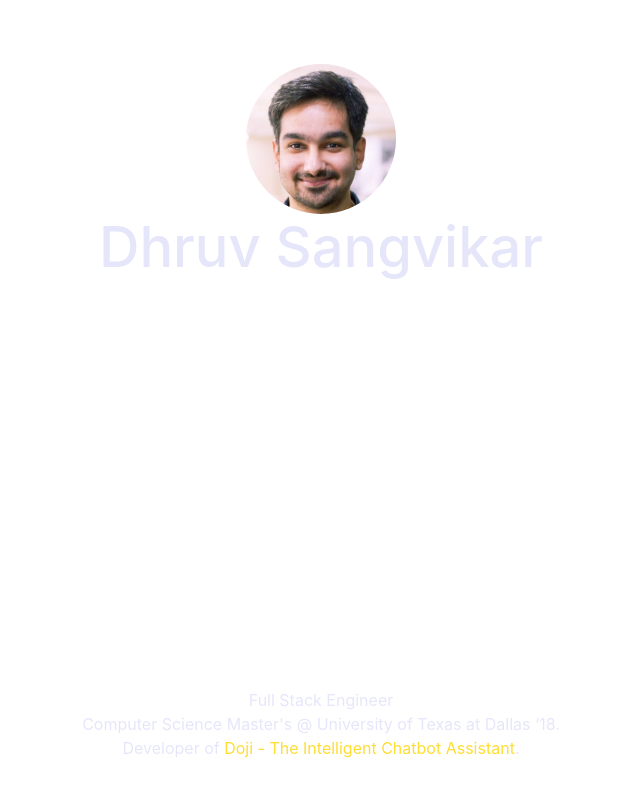
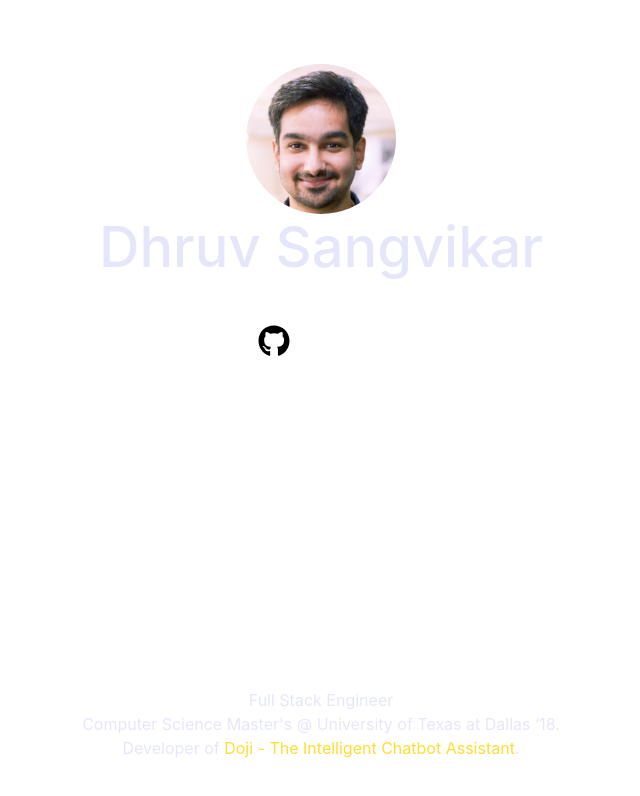
Before and after one commit to meets7/meets7.github.io, a plain HTML site: page index.html in a window 1280 px wide. In both pictures the pointer is over the icon 593 px from the left and 341 px from the top of the page. Shown: the whole page, without its empty margins (319-959 px from the left). Drawn offline with Linux system fonts and the light colour scheme.

Commit message:
Add github icon hover effect

```diff
--- a/css/index.css
+++ b/css/index.css
@@ -102,3 +102,7 @@ body {
 .fa-file:hover{
   color: #2186fa;
 }
+
+.fa-github:hover{
+  color: black;
+}
```
